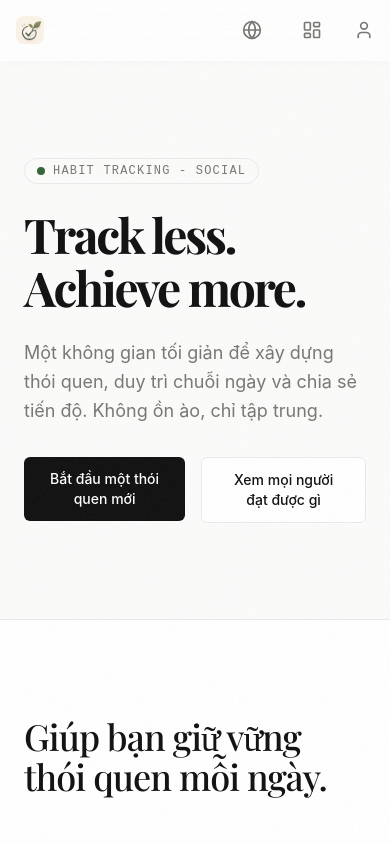
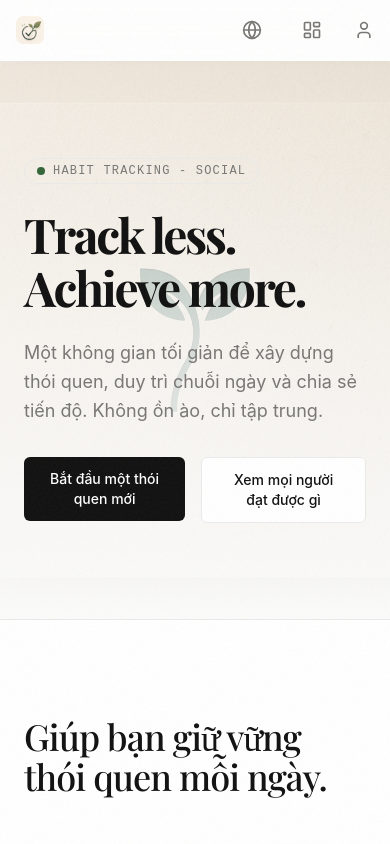
Before and after one commit to Kunniii/habit_tracker, a Vue app: page / in a window 390 px wide. Shown: the top 844 px of the page. Built offline with nearby package versions, Linux system fonts and the light colour scheme; a web font is replaced by a local one.

Commit message:
style: add mobile background to hero section and fix z-index

```diff
--- a/src/components/LandingPage.vue
+++ b/src/components/LandingPage.vue
@@ -5,8 +5,14 @@
 <template>
   <div class="min-h-[100dvh] bg-canvas text-ink flex flex-col">
     <!-- Hero Section -->
-    <section class="flex-1 flex flex-col justify-center py-24 px-6">
-      <div class="container mx-auto max-w-5xl">
+    <section class="flex-1 flex flex-col justify-center py-24 px-6 relative overflow-hidden">
+      <!-- Mobile Background -->
+      <div class="absolute inset-0 md:hidden">
+        <div class="absolute inset-0 bg-[url('/hero.png')] bg-cover bg-center opacity-80"></div>
+        <div class="absolute inset-0 bg-gradient-to-b from-canvas/40 via-canvas/80 to-canvas"></div>
+      </div>
+
+      <div class="container mx-auto max-w-5xl relative z-10">
         <div class="grid grid-cols-1 md:grid-cols-2 gap-12 items-center">
           <div class="max-w-xl animate-fade-in">
             <div class="inline-flex items-center gap-2 px-3 py-1 mb-6 border border-border rounded-full text-xs uppercase tracking-widest font-mono text-muted">
```
